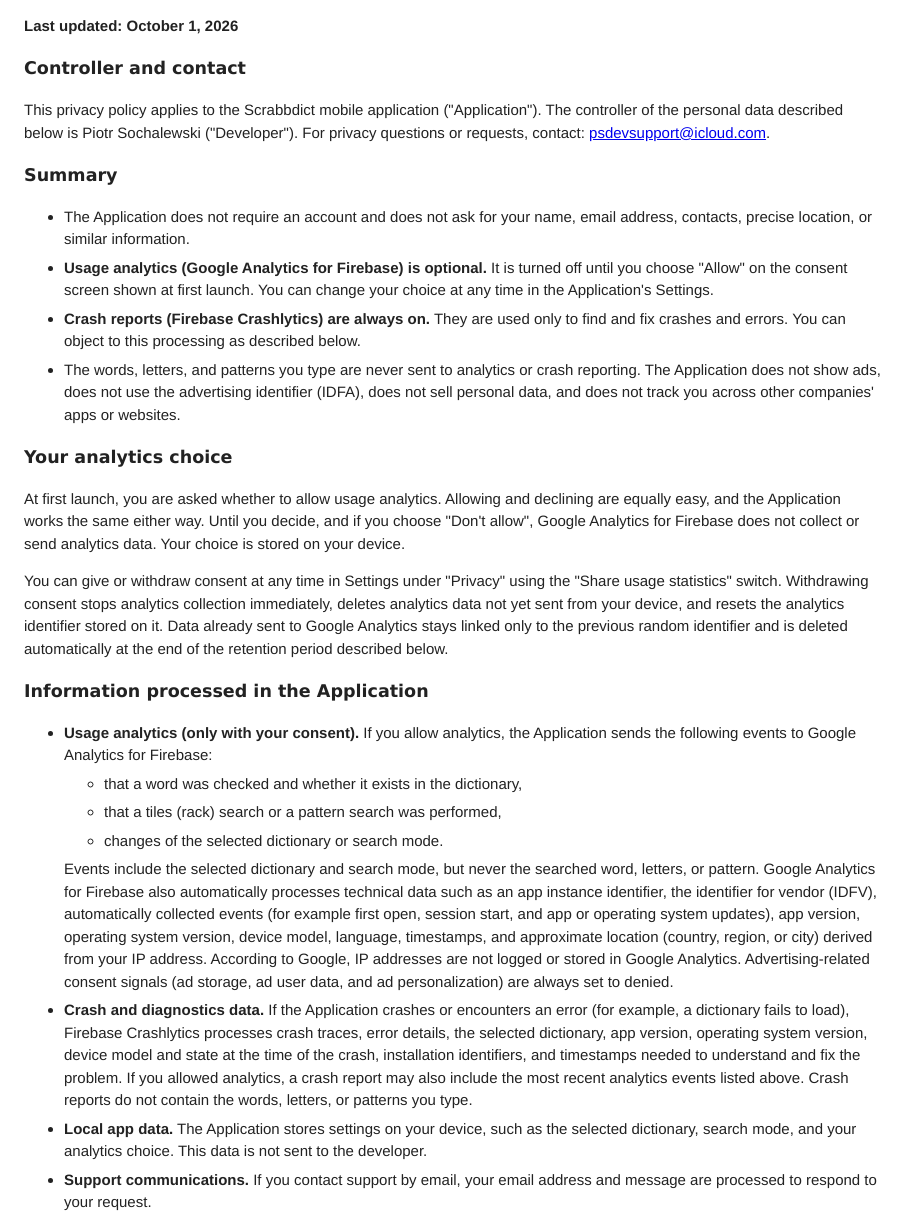
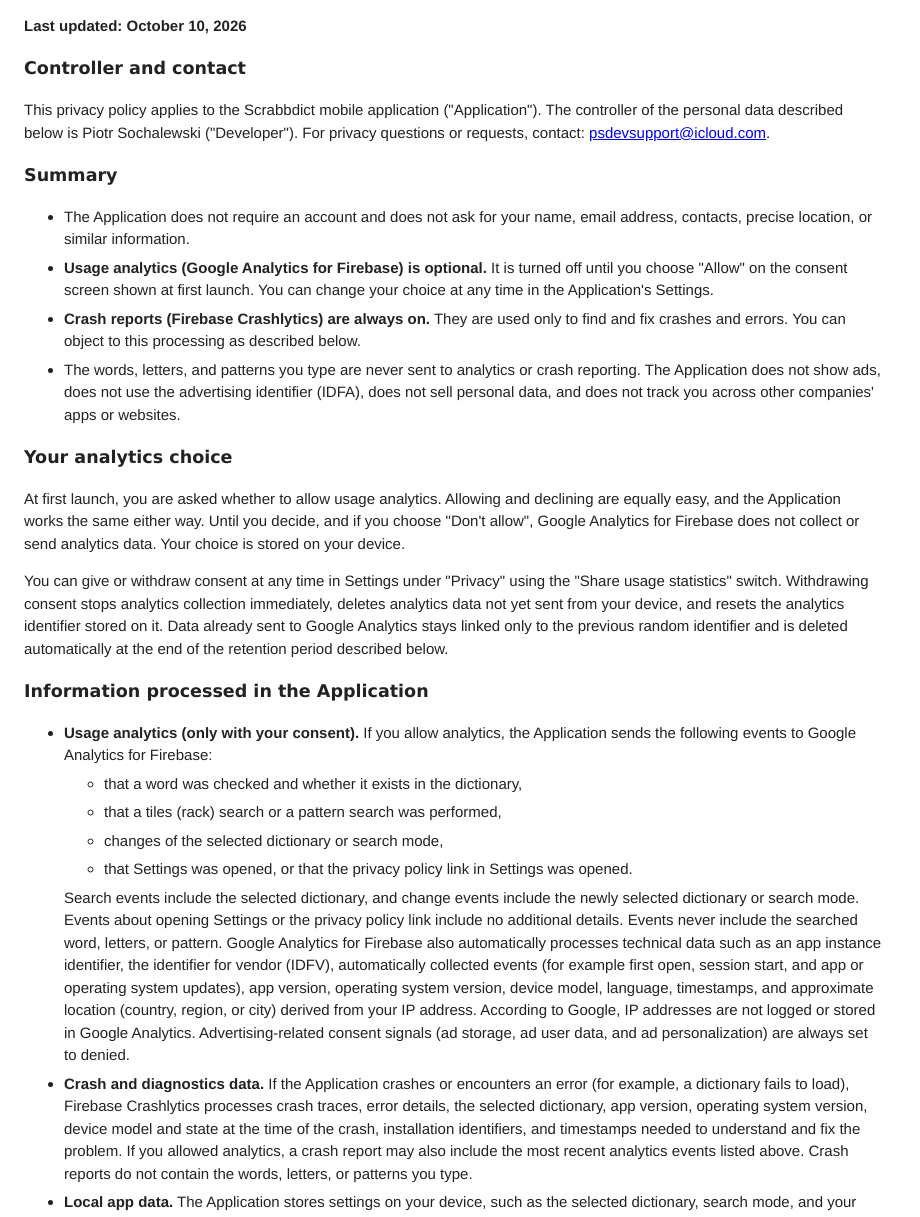
Before and after one commit to sochalewski/sochalewski.github.io, a website: page scrabbdict-privacy.html in a window 1280 px wide. Shown: the part 61-1278 px from the top of the page, without its empty margins (0-920 px from the left). Drawn offline with Linux system fonts and the light colour scheme.

Commit message:
Update policy

```diff
--- a/scrabbdict-privacy.html
+++ b/scrabbdict-privacy.html
@@ -12,7 +12,7 @@
 </head>
 <body>
     <h2>Privacy Policy for Scrabbdict</h2>
-    <p><strong>Last updated: October 1, 2026</strong></p>
+    <p><strong>Last updated: October 10, 2026</strong></p>
 
     <h3>Controller and contact</h3>
     <p>This privacy policy applies to the Scrabbdict mobile application ("Application"). The controller of the personal data described below is Piotr Sochalewski ("Developer"). For privacy questions or requests, contact: <a href="mailto:psdevsupport@icloud.com">psdevsupport@icloud.com</a>.</p>
@@ -35,9 +35,10 @@
             <ul>
                 <li>that a word was checked and whether it exists in the dictionary,</li>
                 <li>that a tiles (rack) search or a pattern search was performed,</li>
-                <li>changes of the selected dictionary or search mode.</li>
+                <li>changes of the selected dictionary or search mode,</li>
+                <li>that Settings was opened, or that the privacy policy link in Settings was opened.</li>
             </ul>
-            Events include the selected dictionary and search mode, but never the searched word, letters, or pattern. Google Analytics for Firebase also automatically processes technical data such as an app instance identifier, the identifier for vendor (IDFV), automatically collected events (for example first open, session start, and app or operating system updates), app version, operating system version, device model, language, timestamps, and approximate location (country, region, or city) derived from your IP address. According to Google, IP addresses are not logged or stored in Google Analytics. Advertising-related consent signals (ad storage, ad user data, and ad personalization) are always set to denied.</li>
+            Search events include the selected dictionary, and change events include the newly selected dictionary or search mode. Events about opening Settings or the privacy policy link include no additional details. Events never include the searched word, letters, or pattern. Google Analytics for Firebase also automatically processes technical data such as an app instance identifier, the identifier for vendor (IDFV), automatically collected events (for example first open, session start, and app or operating system updates), app version, operating system version, device model, language, timestamps, and approximate location (country, region, or city) derived from your IP address. According to Google, IP addresses are not logged or stored in Google Analytics. Advertising-related consent signals (ad storage, ad user data, and ad personalization) are always set to denied.</li>
         <li><strong>Crash and diagnostics data.</strong> If the Application crashes or encounters an error (for example, a dictionary fails to load), Firebase Crashlytics processes crash traces, error details, the selected dictionary, app version, operating system version, device model and state at the time of the crash, installation identifiers, and timestamps needed to understand and fix the problem. If you allowed analytics, a crash report may also include the most recent analytics events listed above. Crash reports do not contain the words, letters, or patterns you type.</li>
         <li><strong>Local app data.</strong> The Application stores settings on your device, such as the selected dictionary, search mode, and your analytics choice. This data is not sent to the developer.</li>
         <li><strong>Support communications.</strong> If you contact support by email, your email address and message are processed to respond to your request.</li>
```
